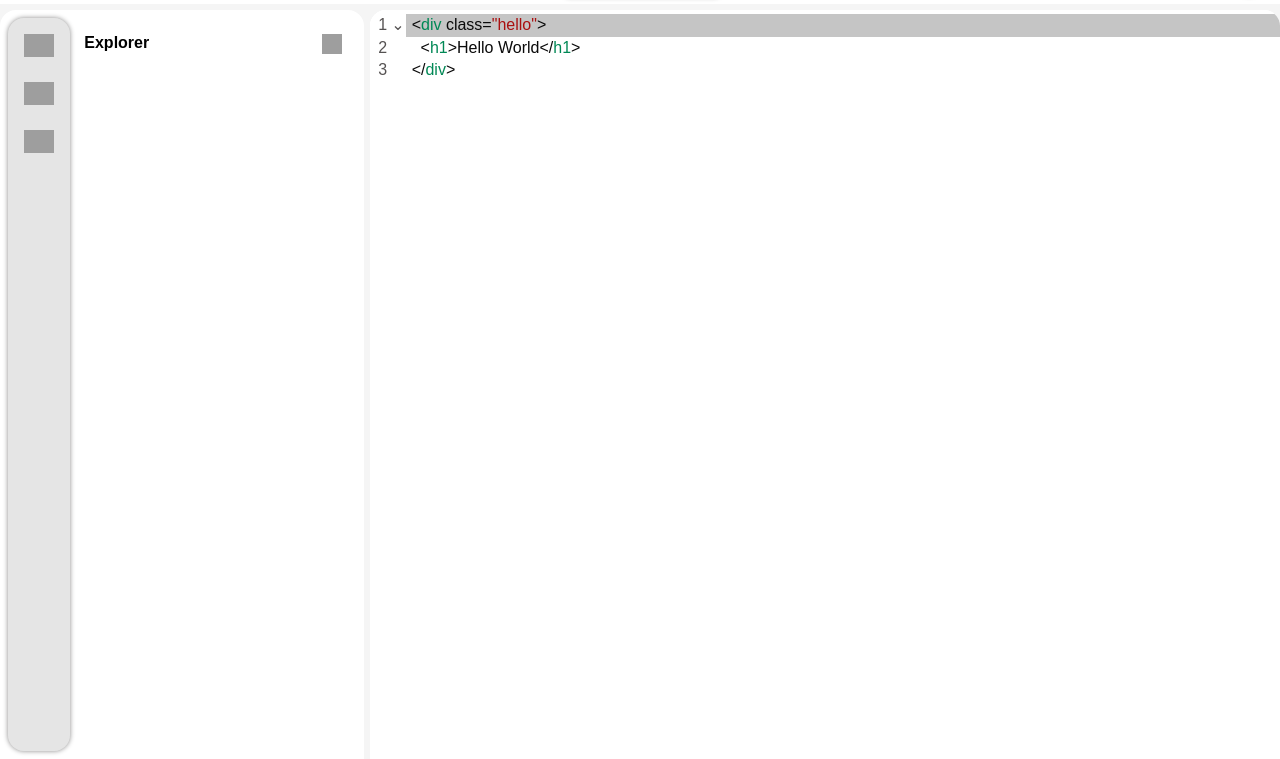
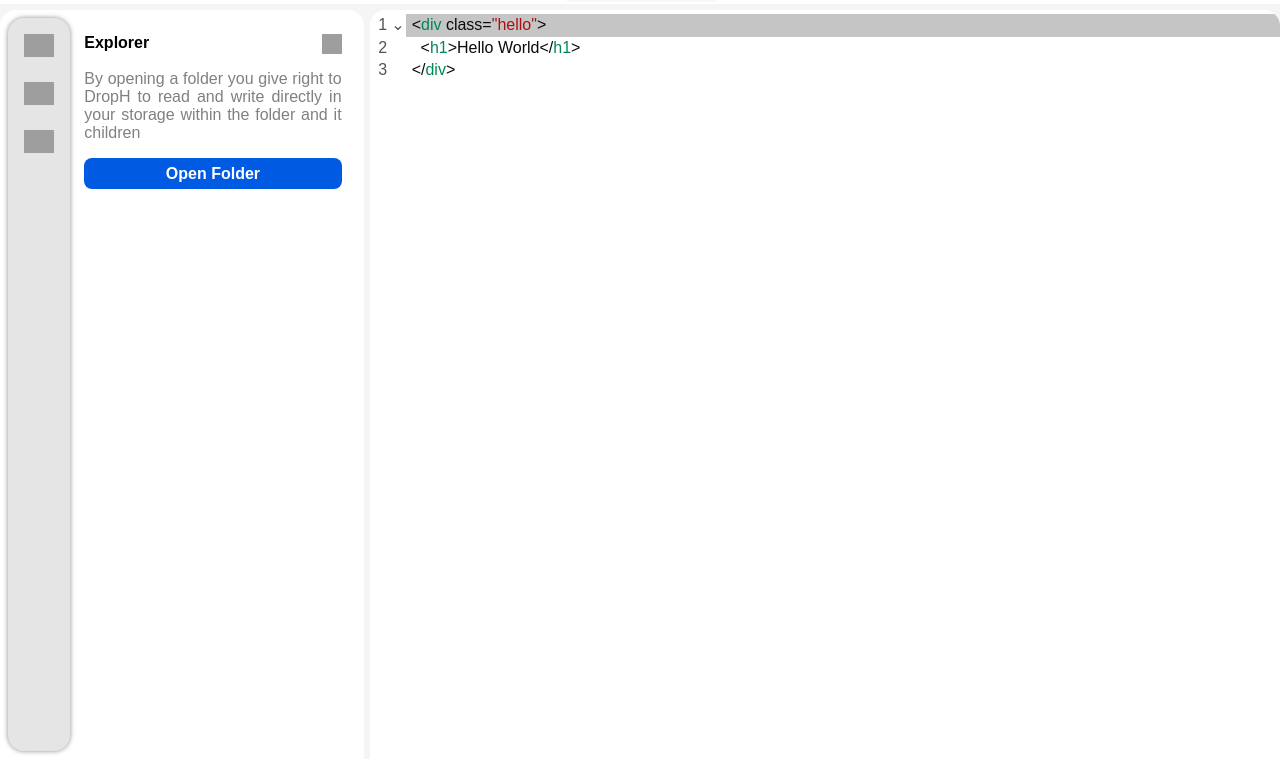
Before and after one commit to ElktrumElk/Drop-HTML, a website built with Vite: page index.html in a window 1280 px wide. Shown: the part 41-800 px from the top of the page. Built offline with nearby package versions, Linux system fonts and the light colour scheme; grey boxes are pictures that could not be loaded; a web font is replaced by a local one.

Commit message:
dev Update

```diff
--- a/index.html
+++ b/index.html
@@ -54,8 +54,16 @@
           </div>
 
           <div class="side_bar_cnt_child">
-            <img src="https://img.icons8.com/?size=100&id=nMLrSrmuMIA9&format=png&color=000000"/>
+            <img src="https://img.icons8.com/?size=100&id=nMLrSrmuMIA9&format=png&color=000000" />
           </div>
+        </div>
+
+        <div class="open_folder_cnt">
+          <p class="info_txt">
+            By opening a folder you give right to DropH to read and write directly in your storage within the folder and
+            it children
+          </p>
+          <button class="open_folder_btn">Open Folder</button>
         </div>
       </div>
     </aside>
--- a/public/style.css
+++ b/public/style.css
@@ -148,6 +148,7 @@ body {
     display: flex;
     flex-direction: column;
     align-items: center;
+    gap: 1rem;
 }
 
 .side_bar_header {
@@ -156,13 +157,39 @@ body {
     display: flex;
     justify-content: space-between;
 }
+
 .side_bar_cnt_child {
     display: flex;
     align-items: center;
 }
+
 .side_bar_cnt_child img {
     width: 20px;
     height: 20px;
+}
+
+.open_folder_cnt {
+    width: 90%;
+    display: flex;
+    flex-direction: column;
+    align-items: center;
+    gap: 1rem;
+}
+
+.open_folder_btn {
+    width: 100%;
+    padding: .4rem;
+    background: rgb(0, 90, 226);
+    color: white;
+    font-size: 1rem;
+    font-weight: bolder;
+    border: none;
+    border-radius: .5rem;
+}
+
+.info_txt {
+    color: gray;
+    text-align: justify;
 }
 
 .editorFrame {
```
